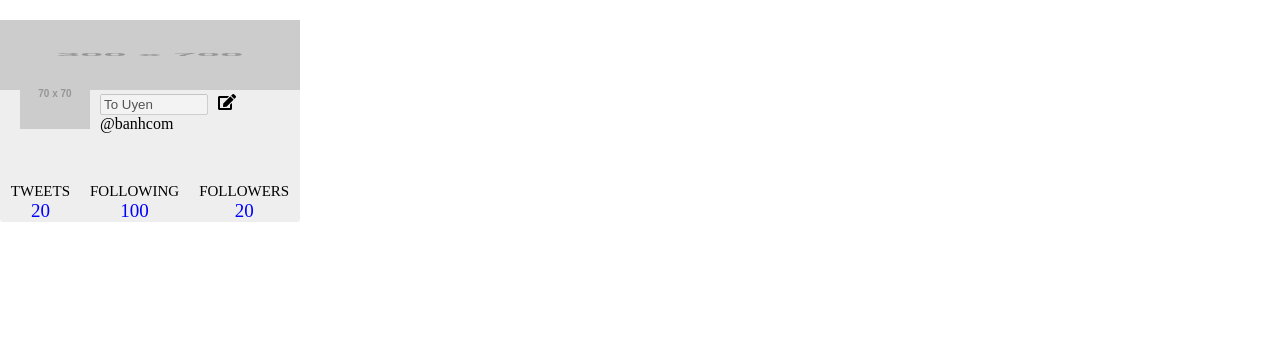
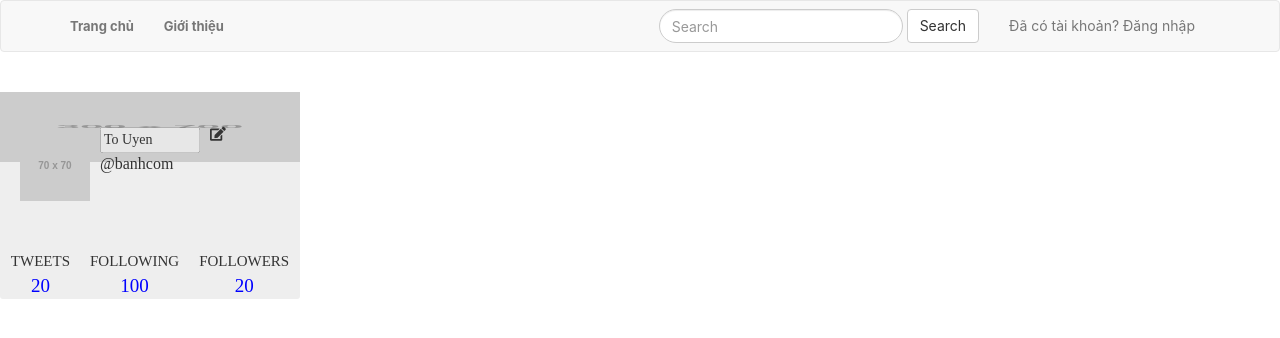
Before and after one commit to touyen31/react-CK, a React (Create React App) app in the folder forest_network/: page / in a window 1280 px wide. Shown: the top 338 px of the page. Built offline with nearby package versions, Linux system fonts and the light colour scheme.

Commit message:
+ Thêm basic NavBar

```diff
--- a/forest_network/package.json
+++ b/forest_network/package.json
@@ -4,8 +4,10 @@
   "private": true,
   "dependencies": {
     "react": "^16.6.3",
+    "react-bootstrap": "^0.32.4",
     "react-dom": "^16.6.3",
     "react-redux": "^5.1.1",
+    "react-router-dom": "^4.3.1",
     "react-scripts": "2.1.1",
     "reactjs-popup": "^1.3.1",
     "redux": "^4.0.1"
--- a/forest_network/public/index.html
+++ b/forest_network/public/index.html
@@ -21,6 +21,8 @@
       Learn how to configure a non-root public URL by running `npm run build`.
     -->
     <title>React App</title>
+    <!-- Latest compiled and minified CSS -->
+    <link rel="stylesheet" href="https://maxcdn.bootstrapcdn.com/bootstrap/3.3.7/css/bootstrap.min.css" integrity="sha384-BVYiiSIFeK1dGmJRAkycuHAHRg32OmUcww7on3RYdg4Va+PmSTsz/K68vbdEjh4u" crossorigin="anonymous">
   </head>
   <body>
     <noscript>
--- a/forest_network/src/App.js
+++ b/forest_network/src/App.js
@@ -1,11 +1,12 @@
 import React, { Component } from 'react';
 import './App.css';
 import Profile from "./components/profile/Profile";
+import NavBar from "./components/navbar/NavBar";
 class App extends Component {
   render() {
     return (
         <div>
-
+            <NavBar/>
             <Profile/>
 
         </div>
--- /dev/null
+++ b/forest_network/src/components/navbar/NavBar.css
@@ -0,0 +1,12 @@
+.nav-brand {
+    font-size: 13px;
+    font-weight: bolder;
+}
+
+.nav-input {
+    border-radius: 25px;
+}
+
+.nav-form-input {
+    margin-right: 0px;
+}
--- /dev/null
+++ b/forest_network/src/components/navbar/NavBar.js
@@ -0,0 +1,34 @@
+import React, {Component} from 'react'
+import "./NavBar.css"
+import {Button, Form, FormControl, Nav, Navbar, NavItem} from "react-bootstrap";
+
+class NavBar extends Component {
+    render() {
+        return (
+            <Navbar bg="light" expand="lg">
+                <Navbar.Header>
+                    <Navbar.Brand href="/" className="nav-brand">Trang chủ</Navbar.Brand>
+                    <Navbar.Toggle aria-controls="basic-navbar-nav"/>
+                </Navbar.Header>
+                <Navbar.Collapse id="basic-navbar-nav">
+                    <Nav className="mr-auto">
+                        <NavItem href="/about" className="nav-brand">Giới thiệu</NavItem>
+                    </Nav>
+                    <Nav pullRight>
+                        <NavItem pullRight href="/login">Đã có tài khoản? Đăng nhập</NavItem>
+                    </Nav>
+                    <Nav pullRight inline>
+                        <Navbar.Form pullRight className="nav-form-input">
+                            <Form>
+                            <FormControl type="text" placeholder="Search" className="nav-input"/>{' '}
+                            <Button variant="outline-success">Search</Button>
+                            </Form>
+                        </Navbar.Form>
+                    </Nav>
+                </Navbar.Collapse>
+            </Navbar>
+        );
+    }
+}
+
+export default NavBar;
```
Also changed, not shown: 1 other file (tests, documents, lock files or other folders).
